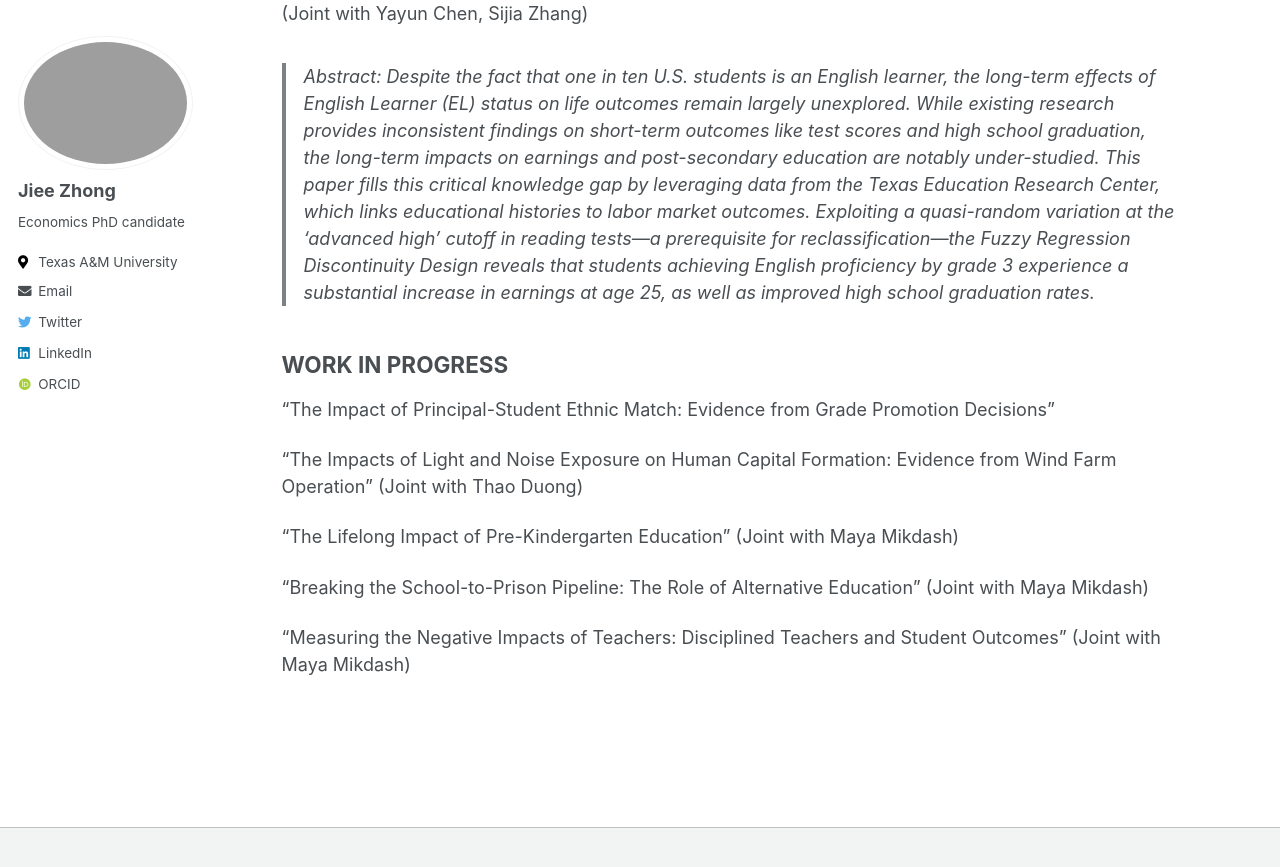
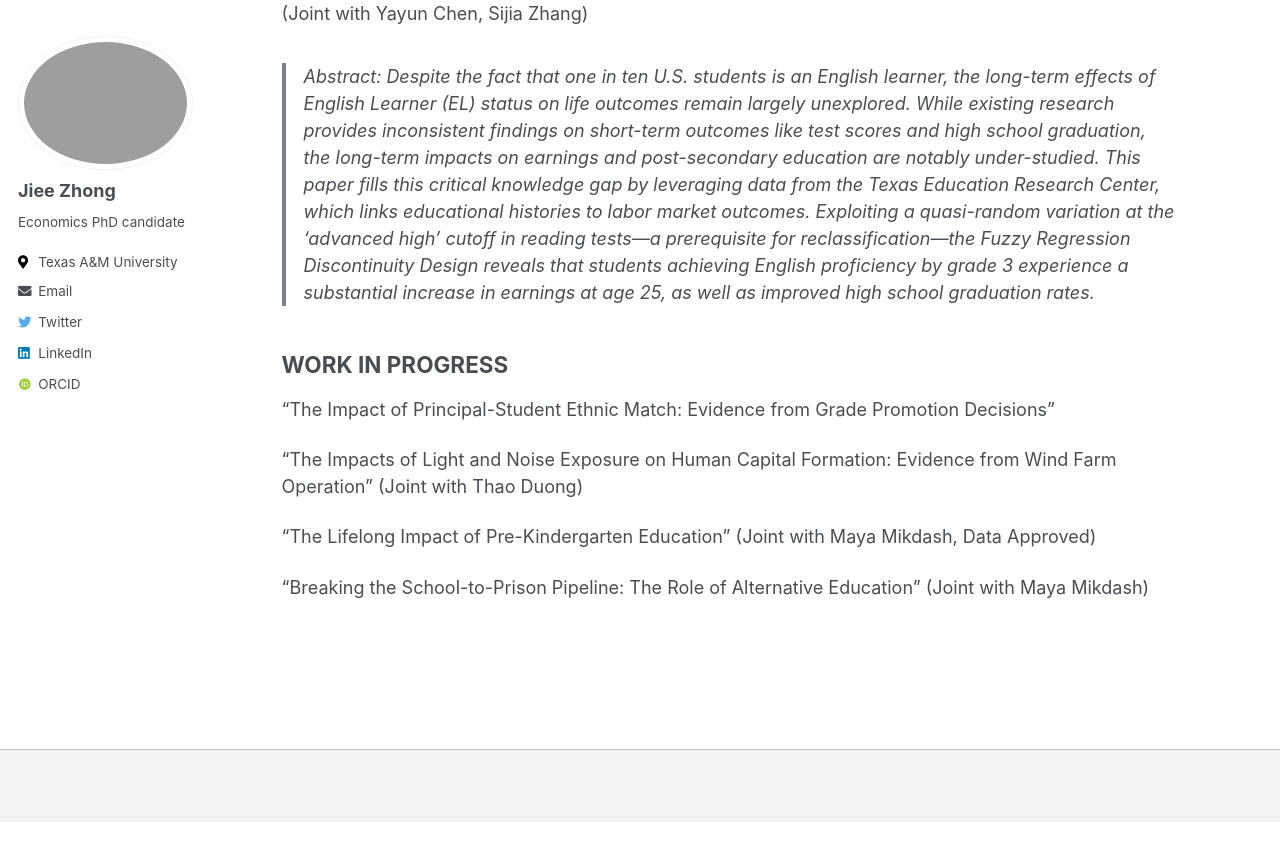
Before and after one commit to jieezhong/jieezhong.github.io, a Jekyll site: the page built from _pages/research.md, in a window 1280 px wide and 900 px high, scrolled down 1455 px. Shown: the top 867 px of the window. Built offline with Jekyll 4.4.1, drawn with Linux system fonts in a browser that asks for light colours; some web fonts are replaced; after the commit the page ends 2277 px from its top, so only the background shows below that.

Commit message:
Update research.md

```diff
--- a/_pages/research.md
+++ b/_pages/research.md
@@ -39,8 +39,6 @@ Revise and Resubmit to <ins> American Economic Journal: Applied Economics </ins>
 
 "The Impacts of Light and Noise Exposure on Human Capital Formation: Evidence from Wind Farm Operation" (Joint with Thao Duong)
 
-"The Lifelong Impact of Pre-Kindergarten Education" (Joint with Maya Mikdash)
+"The Lifelong Impact of Pre-Kindergarten Education" (Joint with Maya Mikdash, Data Approved)
 
 "Breaking the School-to-Prison Pipeline: The Role of Alternative Education" (Joint with Maya Mikdash)
-
-"Measuring the Negative Impacts of Teachers: Disciplined Teachers and Student Outcomes" (Joint with Maya Mikdash)
```
